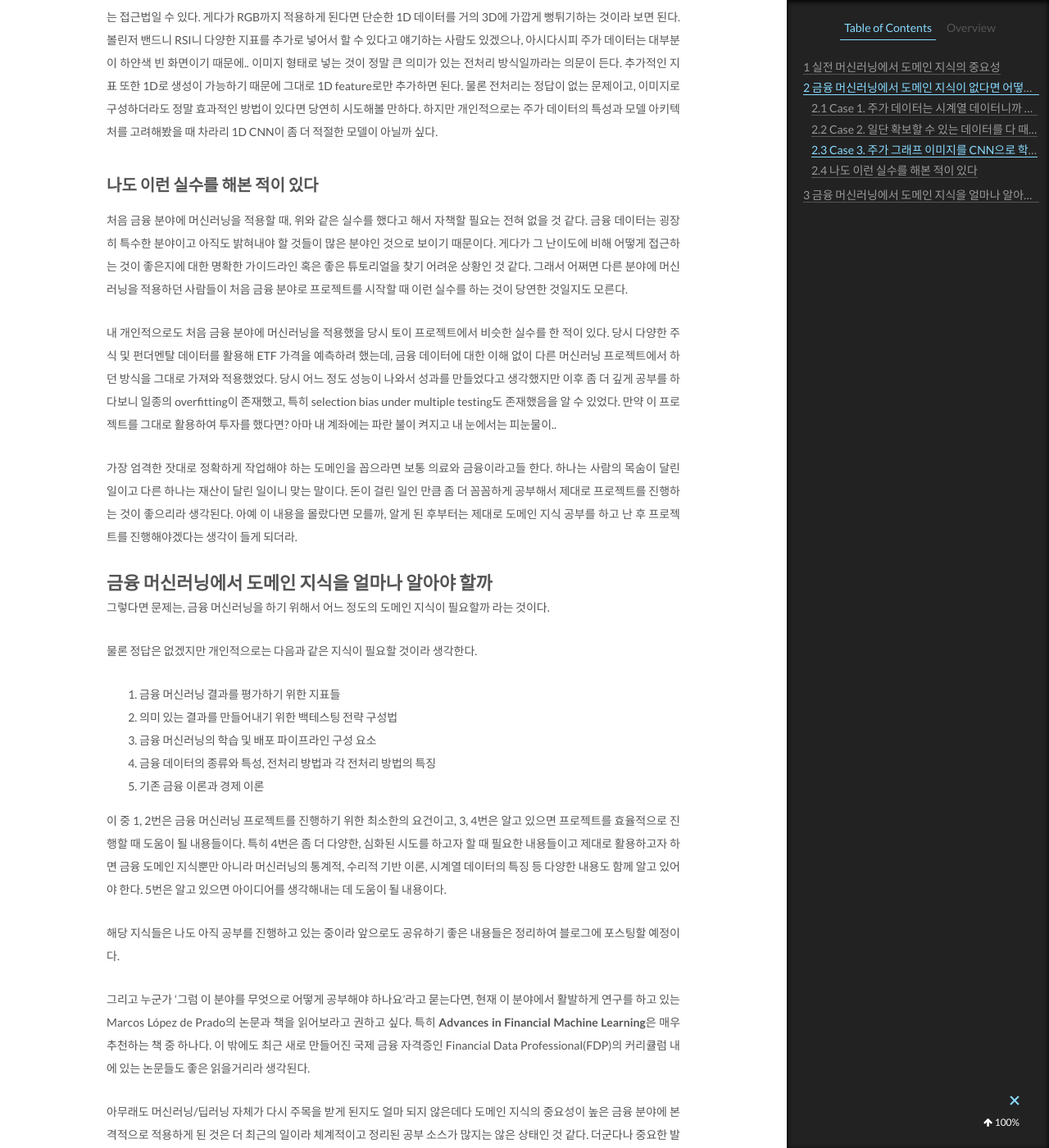
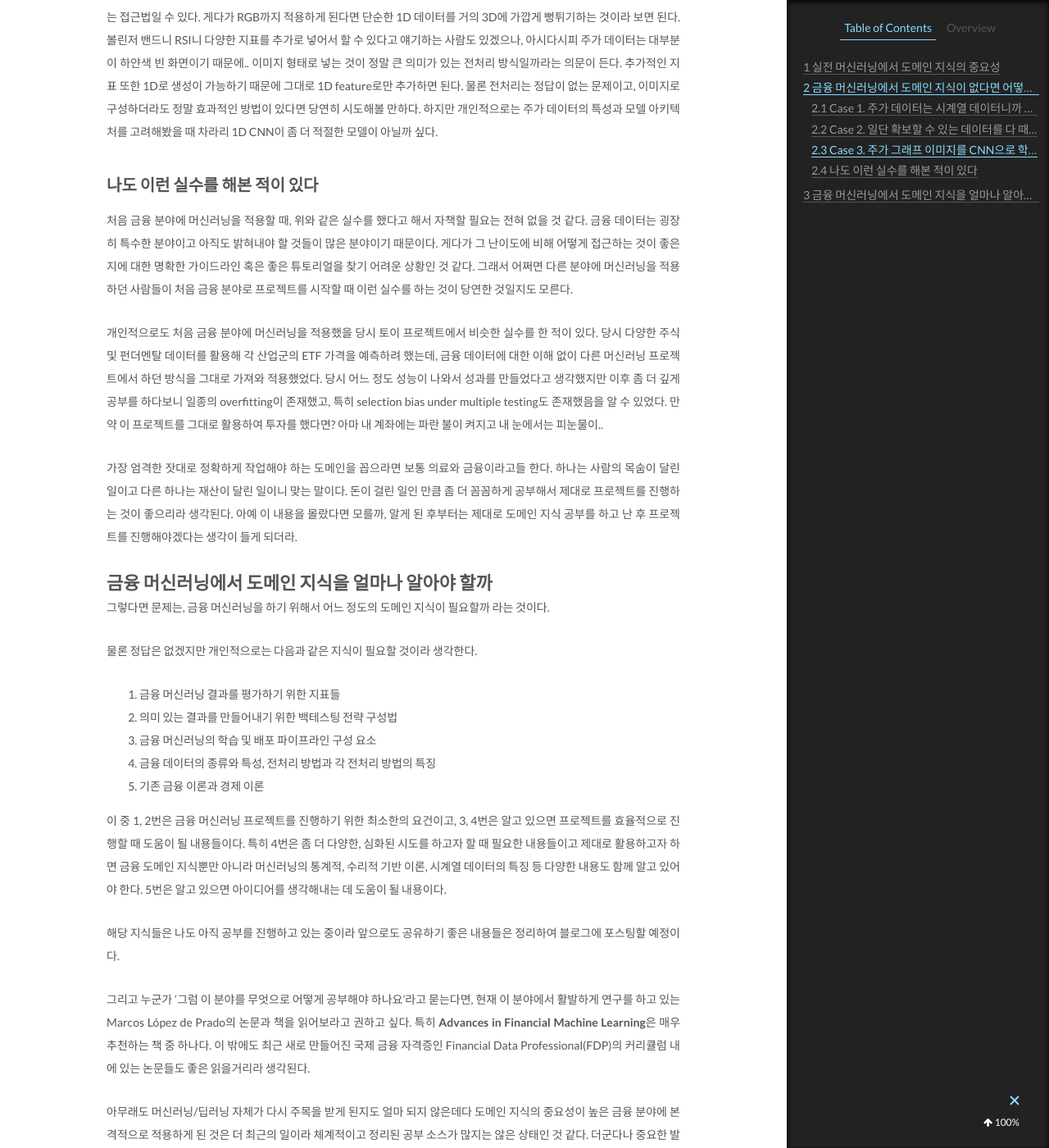
Before and after one commit to min98-k/karl6885.github.io, a Jekyll site: the page built from _posts/2020-10-03-[금융 머신러닝]-0-금융-데이터-이해의-중요성.md, in a window 1280 px wide and 1400 px high, scrolled down 6287 px. Shown: the whole window at 82% size. Built offline with Jekyll 4.4.1, drawn with Linux system fonts in a browser that asks for light colours; comment, search, counter and statistics services are not loaded; some of the changed text lies outside the part shown.

Commit message:
일부 문구 수정

```diff
--- a/_posts/2020-10-03-[금융 머신러닝]-0-금융-데이터-이해의-중요성.md
+++ b/_posts/2020-10-03-[금융 머신러닝]-0-금융-데이터-이해의-중요성.md
@@ -84,9 +84,9 @@ CNN이 컴퓨터 비전에서 좋은 성능을 보였던 이유는 본질적으
 고민 없이 그냥 주가 그래프를 그대로 2D CNN 모델에 넣는다면 오히려 다음과 같은 비효율성이 발생한다. 먼저 주가 데이터는 본질적으로 1D 시계열 형태이다. 이를 2D로 늘린다면 그만큼 1D에 비해 feature space가 어마어마하게 증가하게 되는 것이다. 만약 해당 데이터에 유의미한 공간적 특성이 없을 경우, 같은 feature space 대비 유의미한 정보량의 비율이 급격하게 줄어드는 것이다. 이는 전처리를 통해 머신러닝 모델이 정보를 추출하기 쉬운 형태로 바꾸는 일반적인 방식에 오히려 역행(!)하는 접근법일 수 있다. 게다가 RGB까지 적용하게 된다면 단순한 1D 데이터를 거의 3D에 가깝게 뻥튀기하는 것이라 보면 된다. 볼린저 밴드니 RSI니 다양한 지표를 추가로 넣어서 할 수 있다고 얘기하는 사람도 있겠으나, 아시다시피 주가 데이터는 대부분이 하얀색 빈 화면이기 때문에.. 이미지 형태로 넣는 것이 정말 큰 의미가 있는 전처리 방식일까라는 의문이 든다. 추가적인 지표 또한 1D로 생성이 가능하기 때문에 그대로 1D feature로만 추가하면 된다. 물론 전처리는 정답이 없는 문제이고, 이미지로 구성하더라도 정말 효과적인 방법이 있다면 당연히 시도해볼 만하다. 하지만 개인적으로는 주가 데이터의 특성과 모델 아키텍처를 고려해봤을 때 차라리 1D CNN이 좀 더 적절한 모델이 아닐까 싶다.
 
 ## 나도 이런 실수를 해본 적이 있다
-처음 금융 분야에 머신러닝을 적용할 때, 위와 같은 실수를 했다고 해서 자책할 필요는 전혀 없을 것 같다. 금융 데이터는 굉장히 특수한 분야이고 아직도 밝혀내야 할 것들이 많은 분야인 것으로 보이기 때문이다. 게다가 그 난이도에 비해 어떻게 접근하는 것이 좋은지에 대한 명확한 가이드라인 혹은 좋은 튜토리얼을 찾기 어려운 상황인 것 같다. 그래서 어쩌면 다른 분야에 머신러닝을 적용하던 사람들이 처음 금융 분야로 프로젝트를 시작할 때 이런 실수를 하는 것이 당연한 것일지도 모른다.
+처음 금융 분야에 머신러닝을 적용할 때, 위와 같은 실수를 했다고 해서 자책할 필요는 전혀 없을 것 같다. 금융 데이터는 굉장히 특수한 분야이고 아직도 밝혀내야 할 것들이 많은 분야이기 때문이다. 게다가 그 난이도에 비해 어떻게 접근하는 것이 좋은지에 대한 명확한 가이드라인 혹은 좋은 튜토리얼을 찾기 어려운 상황인 것 같다. 그래서 어쩌면 다른 분야에 머신러닝을 적용하던 사람들이 처음 금융 분야로 프로젝트를 시작할 때 이런 실수를 하는 것이 당연한 것일지도 모른다.
 
-내 개인적으로도 처음 금융 분야에 머신러닝을 적용했을 당시 토이 프로젝트에서 비슷한 실수를 한 적이 있다. 당시 다양한 주식 및 펀더멘탈 데이터를 활용해 ETF 가격을 예측하려 했는데, 금융 데이터에 대한 이해 없이 다른 머신러닝 프로젝트에서 하던 방식을 그대로 가져와 적용했었다. 당시 어느 정도 성능이 나와서 성과를 만들었다고 생각했지만 이후 좀 더 깊게 공부를 하다보니 일종의 overfitting이 존재했고, 특히 selection bias under multiple testing도 존재했음을 알 수 있었다. 만약 이 프로젝트를 그대로 활용하여 투자를 했다면? 아마 내 계좌에는 파란 불이 켜지고 내 눈에서는 피눈물이..
+개인적으로도 처음 금융 분야에 머신러닝을 적용했을 당시 토이 프로젝트에서 비슷한 실수를 한 적이 있다. 당시 다양한 주식 및 펀더멘탈 데이터를 활용해 각 산업군의 ETF 가격을 예측하려 했는데, 금융 데이터에 대한 이해 없이 다른 머신러닝 프로젝트에서 하던 방식을 그대로 가져와 적용했었다. 당시 어느 정도 성능이 나와서 성과를 만들었다고 생각했지만 이후 좀 더 깊게 공부를 하다보니 일종의 overfitting이 존재했고, 특히 selection bias under multiple testing도 존재했음을 알 수 있었다. 만약 이 프로젝트를 그대로 활용하여 투자를 했다면? 아마 내 계좌에는 파란 불이 켜지고 내 눈에서는 피눈물이..
 
 가장 엄격한 잣대로 정확하게 작업해야 하는 도메인을 꼽으라면 보통 의료와 금융이라고들 한다. 하나는 사람의 목숨이 달린 일이고 다른 하나는 재산이 달린 일이니 맞는 말이다. 돈이 걸린 일인 만큼 좀 더 꼼꼼하게 공부해서 제대로 프로젝트를 진행하는 것이 좋으리라 생각된다. 아예 이 내용을 몰랐다면 모를까, 알게 된 후부터는 제대로 도메인 지식 공부를 하고 난 후 프로젝트를 진행해야겠다는 생각이 들게 되더라.
 
```
Also changed, not shown: other parts of _posts/2020-10-03-[금융 머신러닝]-0-금융-데이터-이해의-중요성.md (+1 -1 lines).
